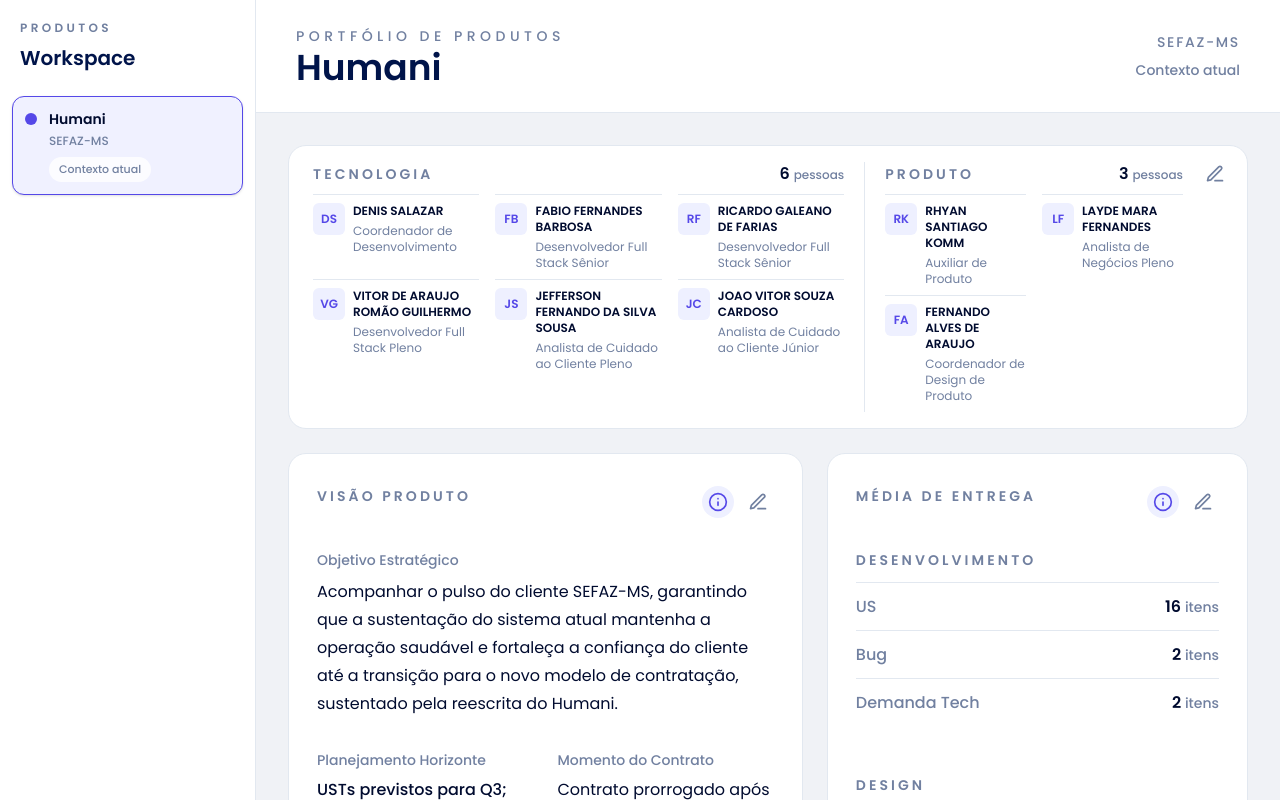
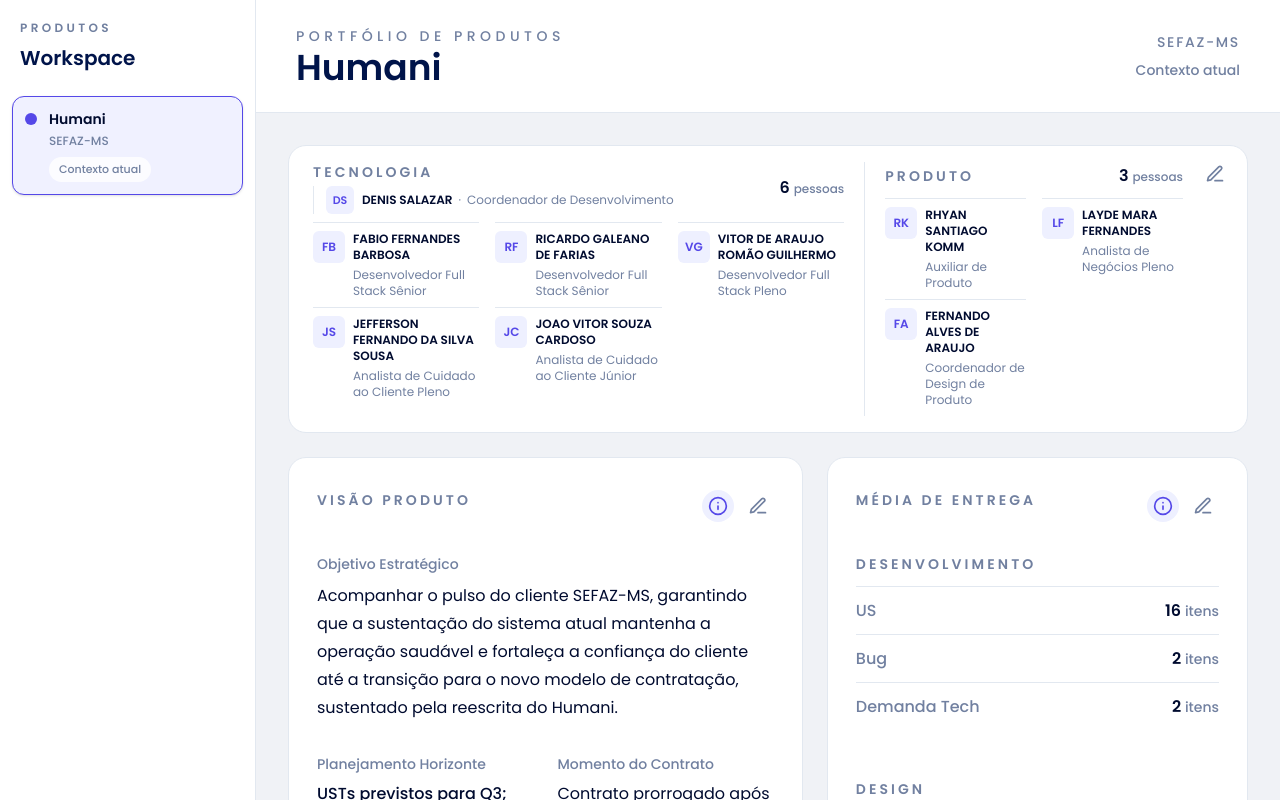
Before and after one commit to RhyanSKomm/Portfolio-de-Produtos, a Next.js app: page / in a window 1280 px wide. Shown: the top 800 px of the page. Built offline with nearby package versions, Linux system fonts and the light colour scheme.

Commit message:
Destaca coordenacao de desenvolvimento

```diff
--- a/app/page.tsx
+++ b/app/page.tsx
@@ -1464,10 +1464,40 @@
   onUpdate: (index: number, field: keyof TeamMember, value: string) => void;
   total: number;
 }) {
+  const coordinatorIndex =
+    group === "technology"
+      ? members.findIndex((member) =>
+          member.role.toLowerCase().includes("coordenador de desenvolvimento"),
+        )
+      : -1;
+  const coordinator =
+    !isEditing && coordinatorIndex >= 0
+      ? members[coordinatorIndex]
+      : undefined;
+  const displayedMembers = members
+    .map((member, index) => ({ index, member }))
+    .filter(({ index }) => isEditing || index !== coordinatorIndex);
+
   return (
     <div className={group === "product" ? "border-t border-slate-200 pt-4 xl:border-l xl:border-t-0 xl:pl-5 xl:pt-0" : ""}>
-      <div className="flex min-h-6 items-center justify-between gap-4">
-        <p className={sectionLabelClass}>{label}</p>
+      <div className="flex min-h-7 items-center justify-between gap-4">
+        <div className="flex min-w-0 flex-wrap items-center gap-x-3 gap-y-1">
+          <p className={sectionLabelClass}>{label}</p>
+          {coordinator ? (
+            <div className="flex min-w-0 items-center gap-2 border-l border-slate-200 pl-3">
+              <span className="flex h-7 w-7 shrink-0 items-center justify-center rounded-md bg-[#eef0ff] text-[11px] font-semibold text-[#5548e8]">
+                {getInitials(coordinator.name)}
+              </span>
+              <p className="min-w-0 text-xs leading-4 text-[#7180a0]">
+                <span className="font-semibold text-[#000b2f]">
+                  {coordinator.name}
+                </span>
+                <span className="mx-1.5">·</span>
+                {coordinator.role}
+              </p>
+            </div>
+          ) : null}
+        </div>
         <p className="shrink-0 font-mono text-base font-semibold text-[#000b2f]">
           {total}{" "}
           <span className="font-sans text-xs font-medium text-[#7180a0]">
@@ -1483,7 +1513,7 @@
             : "md:grid-cols-2 2xl:grid-cols-3"
         }`}
       >
-        {members.map((member, index) =>
+        {displayedMembers.map(({ index, member }) =>
           isEditing ? (
             <div className="grid gap-2 border-t border-slate-200 py-3" key={`team-editor-${group}-${index}`}>
               <div className="grid grid-cols-[minmax(0,1fr)_40px] gap-2">
```
